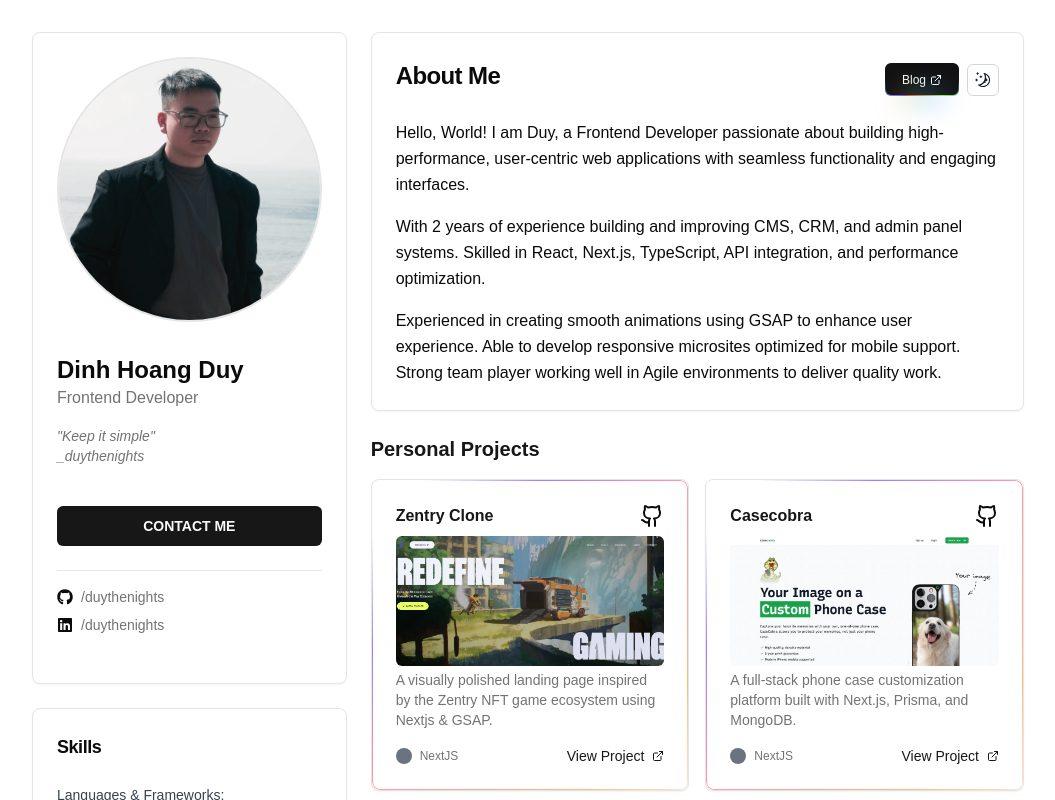
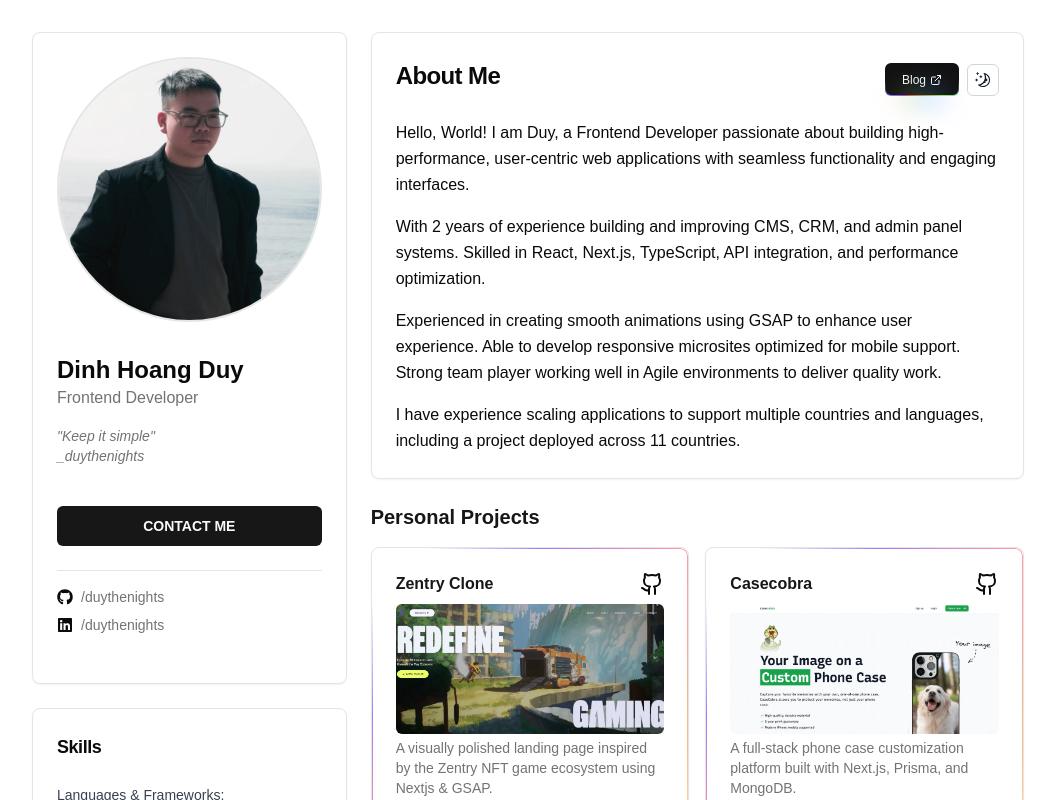
Before and after one commit to duythenights/duythenights_portfolio, a Next.js app: page / in a window 1280 px wide. Shown: the top 800 px of the page, without its empty margins (112-1167 px from the left). Built offline with nearby package versions, Linux system fonts and the light colour scheme; what @radix-ui/themes would draw is missing.

Commit message:
feat: update about section

```diff
--- a/src/components/AboutMe.tsx
+++ b/src/components/AboutMe.tsx
@@ -38,6 +38,10 @@
           support. Strong team player working well in Agile environments to
           deliver quality work.
         </p>
+        <p className="leading-relaxed mt-4">
+          I have experience scaling applications to support multiple countries
+          and languages, including a project deployed across 11 countries.
+        </p>
       </CardContent>
     </Card>
   );
```
